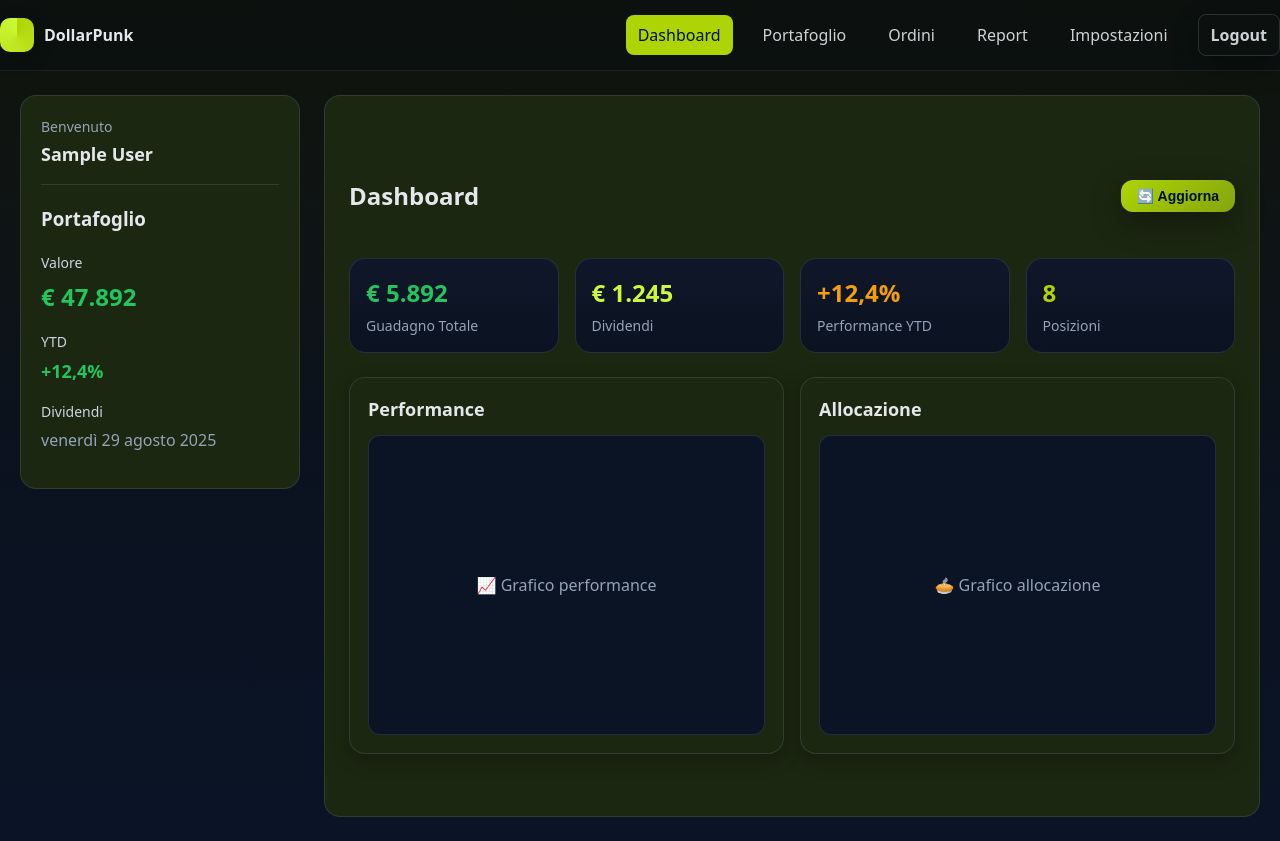
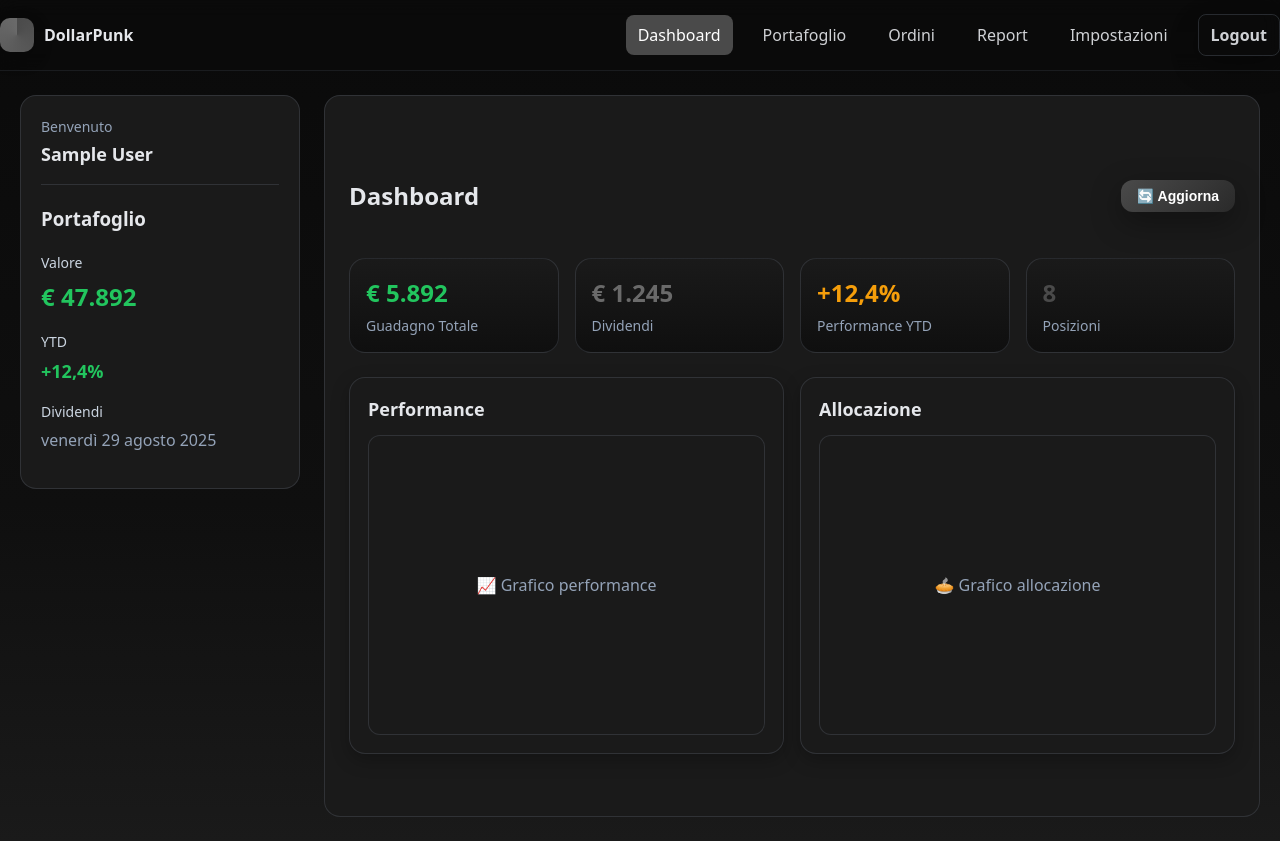
Before and after one commit to benni-ale/DollarPunkApp, a Flask app: page /portfolio in a window 1280 px wide. Run offline with Flask 3, Linux system fonts and the light colour scheme; the visitor is signed in with stand-in values (Sample User, id 1).

Commit message:
tema wow

```diff
--- a/web/static/style.css
+++ b/web/static/style.css
@@ -1,15 +1,15 @@
 /* DollarPunk - Common Styles */
 :root {
-  --bg: #012709;          /* page background (very dark green) */
-  --card: #1b2711;        /* card background */
+  --bg: #0a0a0a;          /* page background (very dark gray) */
+  --card: #1a1a1a;        /* card background */
   --muted: #94a3b8;       /* muted text */
   --text: #e5e7eb;        /* primary text */
-  --primary: #aed406;     /* lime green */
-  --primary-2: #84a50e;   /* darker green */
-  --accent: #cbf838;      /* bright lime */
-  --ok: #22c55e;          /* green */
-  --warn: #f59e0b;        /* amber */
-  --danger: #ef4444;      /* red */
+  --primary: #4a4a4a;     /* dark gray */
+  --primary-2: #2a2a2a;   /* darker gray */
+  --accent: #6a6a6a;      /* medium gray */
+  --ok: #22c55e;          /* green (keep for positive values) */
+  --warn: #f59e0b;        /* amber (keep for warnings) */
+  --danger: #ef4444;      /* red (keep for errors) */
   --radius: 16px;
   --shadow: 0 10px 30px rgba(0,0,0,.35);
   --shadow-soft: 0 6px 18px rgba(0,0,0,.25);
@@ -22,7 +22,7 @@
 
 html, body {
   margin: 0;
-  background: linear-gradient(180deg, #11140b 0%, #0b1220 60%, #0a1426 100%);
+  background: linear-gradient(180deg, #0a0a0a 0%, #0f0f0f 60%, #1a1a1a 100%);
   color: var(--text);
   font-family: system-ui, -apple-system, Segoe UI, Roboto, Ubuntu, "Helvetica Neue", Arial, sans-serif;
   line-height: 1.5;
@@ -44,7 +44,7 @@ header {
   position: sticky;
   top: 0;
   backdrop-filter: saturate(160%) blur(10px);
-  background: rgba(11,15,20,.6);
+  background: rgba(10,10,10,.6);
   border-bottom: 1px solid rgba(148,163,184,.12);
   z-index: 50;
 }
@@ -91,7 +91,7 @@ header {
 
 .menu a.active {
   background: var(--primary);
-  color: #001014;
+  color: #ffffff;
   opacity: 1;
 }
 
@@ -102,7 +102,7 @@ header {
   gap: 8px;
   border: none;
   background: linear-gradient(135deg, var(--primary), var(--primary-2));
-  color: #001014;
+  color: #ffffff;
   font-weight: 700;
   padding: 12px 16px;
   border-radius: 12px;
@@ -194,7 +194,7 @@ header {
 }
 
 .stat {
-  background: linear-gradient(180deg, #0f172a, #0b1220);
+  background: linear-gradient(180deg, #1a1a1a, #0f0f0f);
   border: 1px solid rgba(148,163,184,.18);
   border-radius: var(--radius);
   padding: 16px;
@@ -225,7 +225,7 @@ header {
 }
 
 .table th {
-  background: #0b1424;
+  background: #1a1a1a;
   font-weight: 600;
   color: #cbd5e1;
   font-size: 14px;
@@ -261,7 +261,7 @@ header {
 }
 
 input, select, textarea {
-  background: #0b1424;
+  background: #1a1a1a;
   border: 1px solid rgba(148,163,184,.25);
   border-radius: 8px;
   padding: 10px 12px;
@@ -297,7 +297,7 @@ input[type="date"]::-webkit-datetime-edit-fields-wrapper {
 /* Charts */
 .chart-container {
   height: 300px;
-  background: #0b1424;
+  background: #1a1a1a;
   border-radius: 12px;
   padding: 16px;
   border: 1px solid rgba(148,163,184,.18);
@@ -319,7 +319,7 @@ input[type="date"]::-webkit-datetime-edit-fields-wrapper {
   border-radius: 999px;
   overflow: hidden;
   border: 1px solid rgba(148,163,184,.2);
-  background: #0b1424;
+  background: #1a1a1a;
   margin: 8px 0;
 }
 
@@ -408,7 +408,7 @@ input[type="date"]::-webkit-datetime-edit-fields-wrapper {
 
 .autocomplete-item.selected {
   background: var(--primary);
-  color: #001014;
+  color: #ffffff;
 }
 
 .autocomplete-highlight {
@@ -451,7 +451,7 @@ h1 {
 }
 
 .hero-card {
-  background: linear-gradient(180deg, #0f172a, #0b1220);
+  background: linear-gradient(180deg, #1a1a1a, #0f0f0f);
   border: 1px solid rgba(148,163,184,.18);
   border-radius: var(--radius);
   padding: 18px;
@@ -485,7 +485,7 @@ section {
 
 /* FAQ */
 details {
-  background: #0b1424;
+  background: #1a1a1a;
   border: 1px solid rgba(148,163,184,.18);
   border-radius: 12px;
   padding: 12px;
@@ -525,7 +525,7 @@ footer {
 }
 
 .stock-table th {
-  background: #0b1424;
+  background: #1a1a1a;
   font-weight: 600;
   color: #cbd5e1;
 }
```
